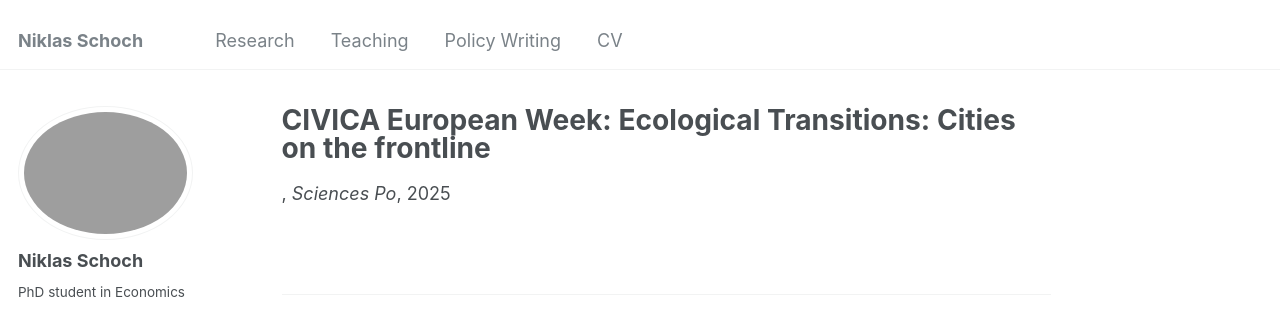
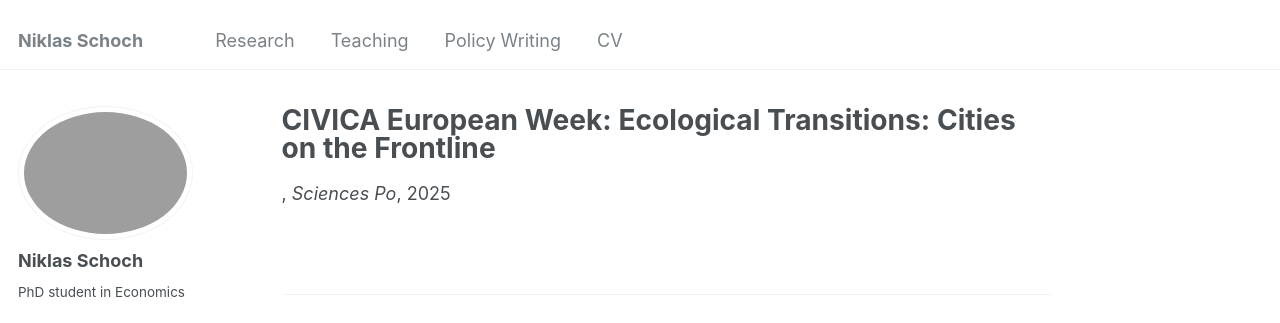
Before and after one commit to niklasschoch/niklasschoch.github.io, a Jekyll site: the page built from _teaching/citytransitions.md, in a window 1280 px wide. Shown: the top 323 px of the page. Built offline with Jekyll 4.4.1, drawn with Linux system fonts in a browser that asks for light colours; some web fonts are replaced.

```diff
--- a/_teaching/citytransitions.md
+++ b/_teaching/citytransitions.md
@@ -1,5 +1,5 @@
 ---
-title: "CIVICA European Week: Ecological Transitions: Cities on the frontline"
+title: "CIVICA European Week: Ecological Transitions: Cities on the Frontline"
 collection: teaching
 role: "Tutor"
 level: "Undergraduate"
```
